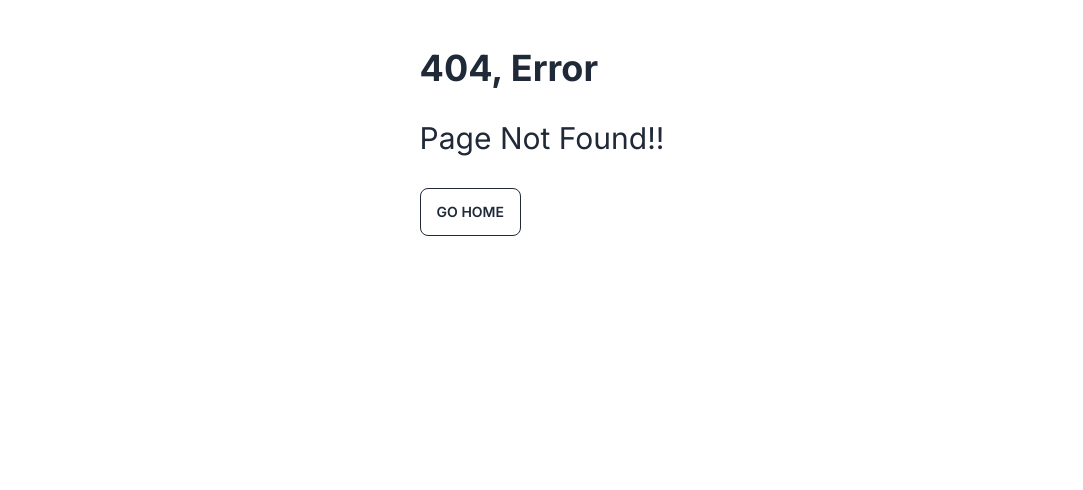
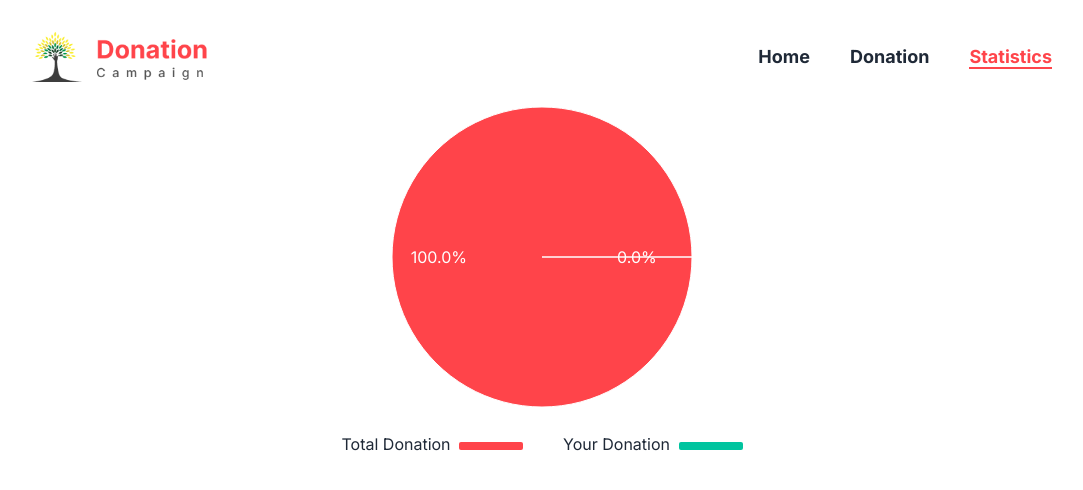
Before and after one commit to Jobayer-Ahmmed/donation-campaign-react, a React (Vite) app: page /statistics in a window 1280 px wide. Before the commit this address had no page. Shown: the top 490 px of the page, without its empty margins (98-1181 px from the left). Built offline with nearby package versions, Linux system fonts and the light colour scheme.

Commit message:
adding Satistics and its pie chart

```diff
--- a/package.json
+++ b/package.json
@@ -17,6 +17,7 @@
     "react-icons": "^4.11.0",
     "react-router-dom": "^6.16.0",
     "react-toastify": "^9.1.3",
+    "recharts": "^2.8.0",
     "sort-by": "^1.2.0"
   },
   "devDependencies": {
--- /dev/null
+++ b/src/components/statistics/Statistics.jsx
@@ -0,0 +1,85 @@
+
+import { PieChart, Pie, Cell, ResponsiveContainer } from 'recharts';
+import { useState, useEffect } from "react"
+import { getDonation } from "../../localStorage"
+
+
+
+
+const Statistics = () => {
+
+    const [pi, setPi] = useState([])
+    const [allData, setAllData] = useState([])
+    useEffect(()=>{
+        const getTitle = getDonation()
+        setPi(getTitle)
+
+        fetch("./donationData.json")
+        .then(res=>res.json())
+        .then(d=>setAllData(d))
+    },[])
+
+    const yourDonation = pi.length
+    const totalDonation = allData.length
+
+const data = [
+    { name: 'Total Donation', value: totalDonation},
+    { name: 'Your Donation', value: yourDonation},
+
+  ];
+
+  const COLORS = ['#FF444A', '#00C49F'];
+
+  const RADIAN = Math.PI / 180;
+  const renderCustomizedLabel = ({ cx, cy, midAngle, innerRadius, outerRadius, percent }) => {
+    const radius = innerRadius + (outerRadius - innerRadius) * 0.5;
+    const x = cx + radius * Math.cos(-midAngle * RADIAN);
+    const y = cy + radius * Math.sin(-midAngle * RADIAN);
+
+    return (
+      <text x={x} y={y} fill="white" textAnchor={x > cx ? 'start' : 'end'} dominantBaseline="central">
+        {`${(percent * 100).toFixed(1)}%`}
+      </text>
+    );
+  };
+
+
+  return (
+    <div>
+    <ResponsiveContainer width="100%" height={350}>
+      <PieChart>
+        <Pie
+            data={data}
+            cx="50%"
+            cy="50%"
+            labelLine={false}
+            label={renderCustomizedLabel}
+            outerRadius={150}
+            fill="#8884d8"
+            dataKey="value"
+        >
+            {data.map((entry, index) => (
+              <Cell key={`cell-${index}`} fill={COLORS[index % COLORS.length]} />
+            ))}
+        </Pie>
+    </PieChart>
+
+    </ResponsiveContainer>
+    <div className='flex justify-center'>
+        <div className='flex justify-center gap-10'>
+            {
+                data.map((donate,id)=>{
+                    return(
+                        <>
+                        <span key={id}>{donate.name} <div className="w-16 h-2 ml-1 inline-block rounded-sm"  style={{ backgroundColor: COLORS[id]}}></div> </span>
+                        </>
+                    )
+                })
+            }
+        </div>
+    </div>
+</div>
+  )
+}
+
+export default Statistics;
--- a/src/main.jsx
+++ b/src/main.jsx
@@ -7,6 +7,7 @@ import DonationCards from './components/donation-cards-and-card/DonationCards'
 import CardDetails from './components/donation-cards-and-card/CardDetails'
 import AfterDonationCards from './components/afterDonation/AfterDonationCards'
 import ErrorPage from './components/errorPage/ErrorPage'
+import Statistics from './components/statistics/Statistics'
 
 const router = createBrowserRouter([
   {
@@ -27,6 +28,10 @@ const router = createBrowserRouter([
         path:"/donation",
         element:<AfterDonationCards/>,
         loader:()=>fetch("../donationData.json")
+      },
+      {
+        path:"/statistics",
+        element:<Statistics/>
       }
     ]
 
```
Also changed, not shown: 2 other files (tests, documents, lock files or other folders).
